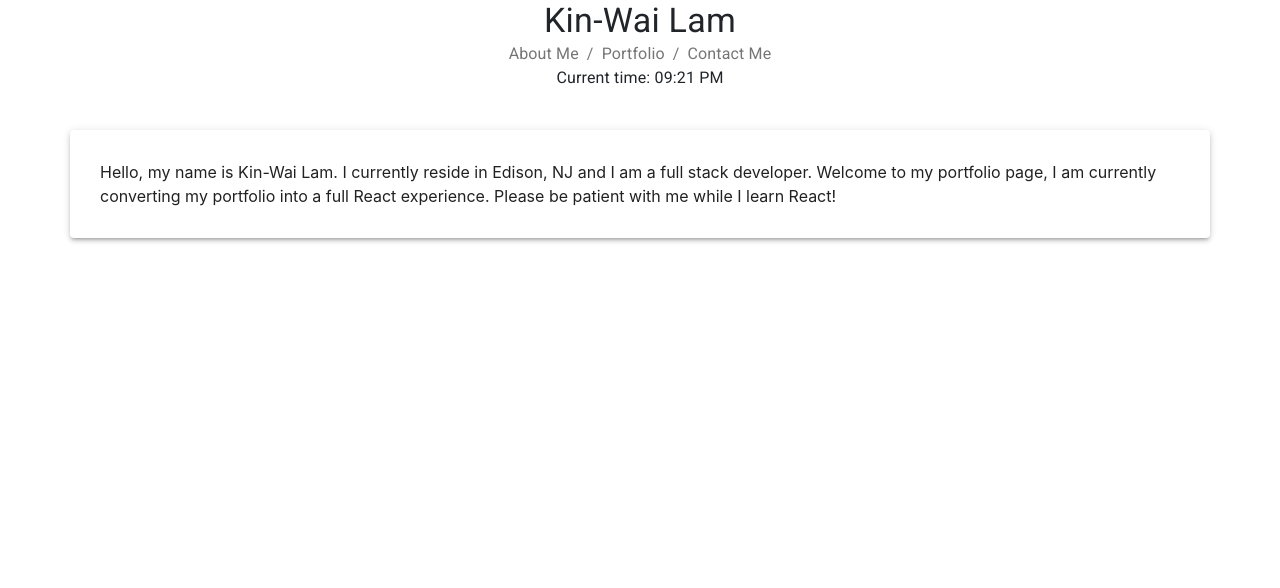
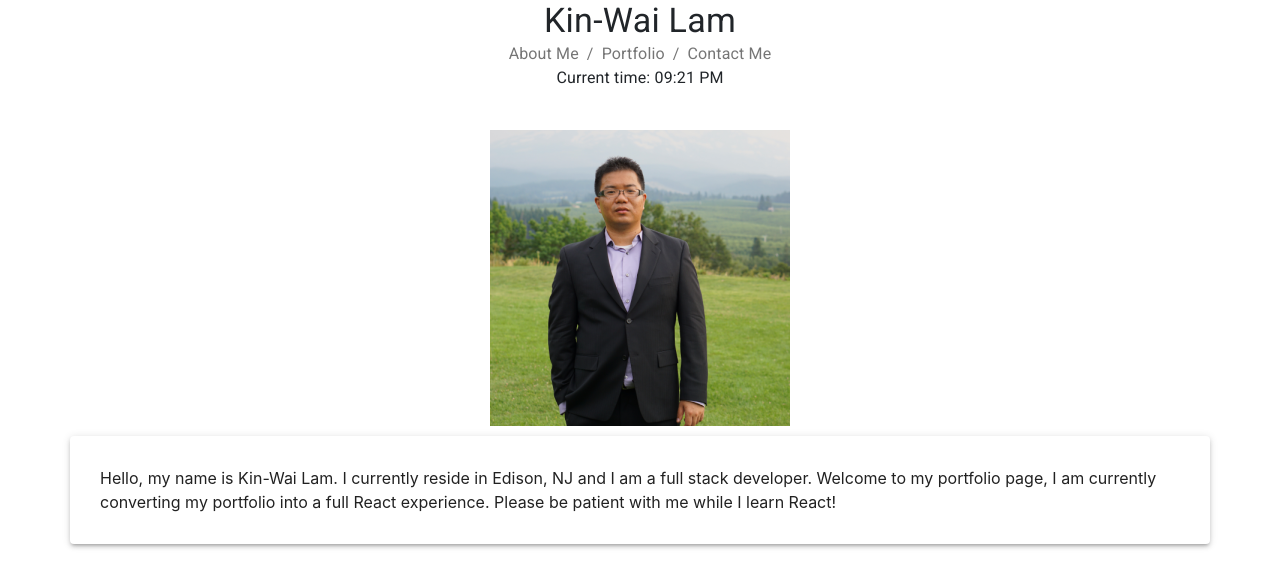
Before and after one commit to Thewa55/React-Portfolio, a React (Create React App) app: page / in a window 1280 px wide. Shown: the top 588 px of the page. Built offline with nearby package versions, Linux system fonts and the light colour scheme.

Commit message:
Added picture

```diff
--- a/src/components/AboutMeMat/index.js
+++ b/src/components/AboutMeMat/index.js
@@ -1,18 +1,23 @@
 import React from "react";
 import { Grid, Paper, withStyles } from '@material-ui/core';
+import Picture from '../../images/Kenny.png'
 
 const styles = theme => ({
   paperPadding: {
     padding: "30px",
+    marginTop: "10px"
+  },
+  picturePadding: {
     marginTop: "40px"
-  },
+  }
 })
 
 function AboutMe(props){
   const { classes } = props
 
   return(
-    <Grid container direction="row" justify="flex-start" alignItems="flex-start">
+    <Grid container direction="row" justify="center" alignItems="center">
+      <img src={Picture} className={classes.picturePadding} alt="Self Portrait" />
       <Paper elevation={3} className={classes.paperPadding}>
       Hello, my name is Kin-Wai Lam. I currently reside in Edison, NJ and I am a full stack developer. Welcome to my portfolio page, I am currently converting my portfolio into a full React experience. Please be patient with me while I learn React!
       </Paper>
```
Also changed, not shown: src/images/Kenny.png (added).
